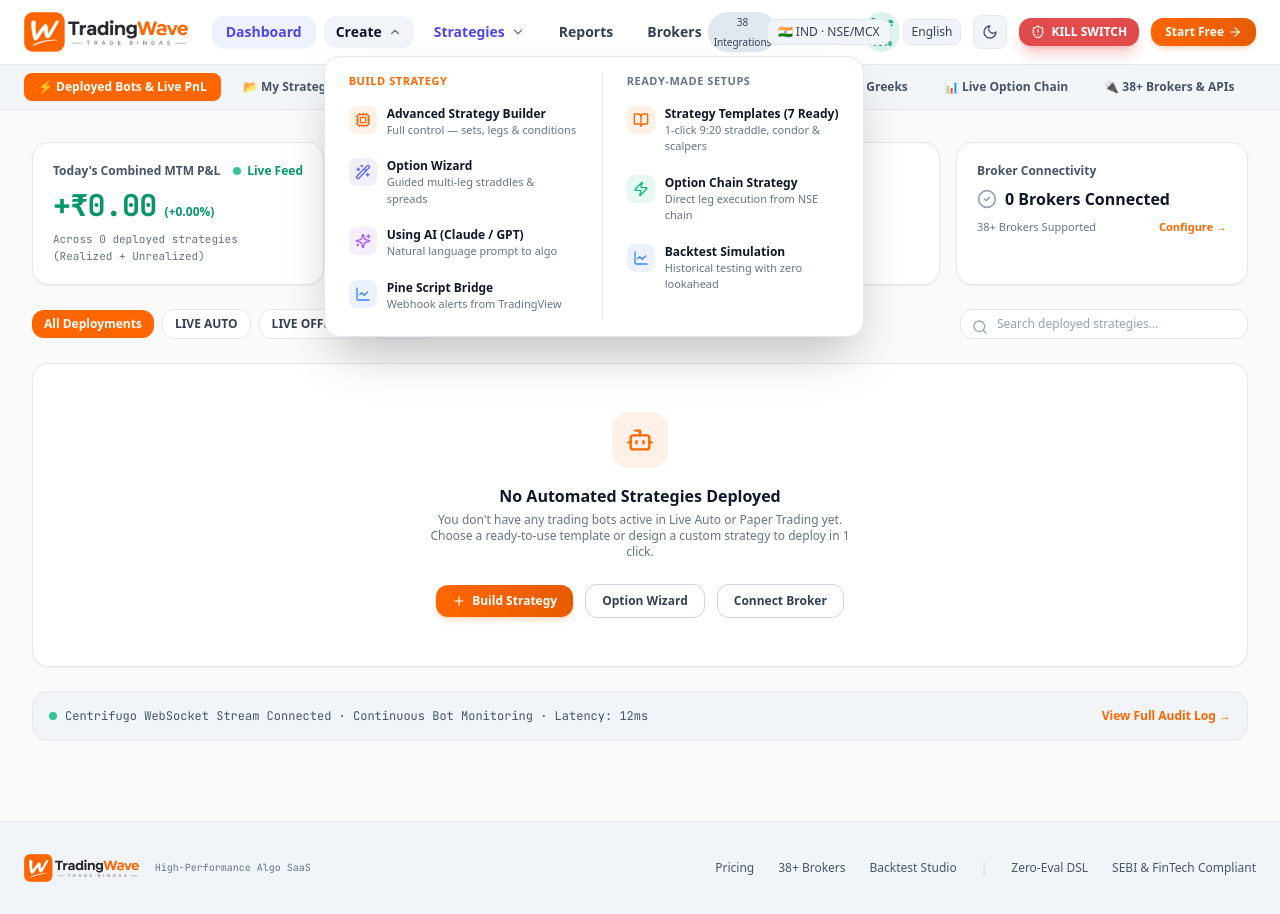
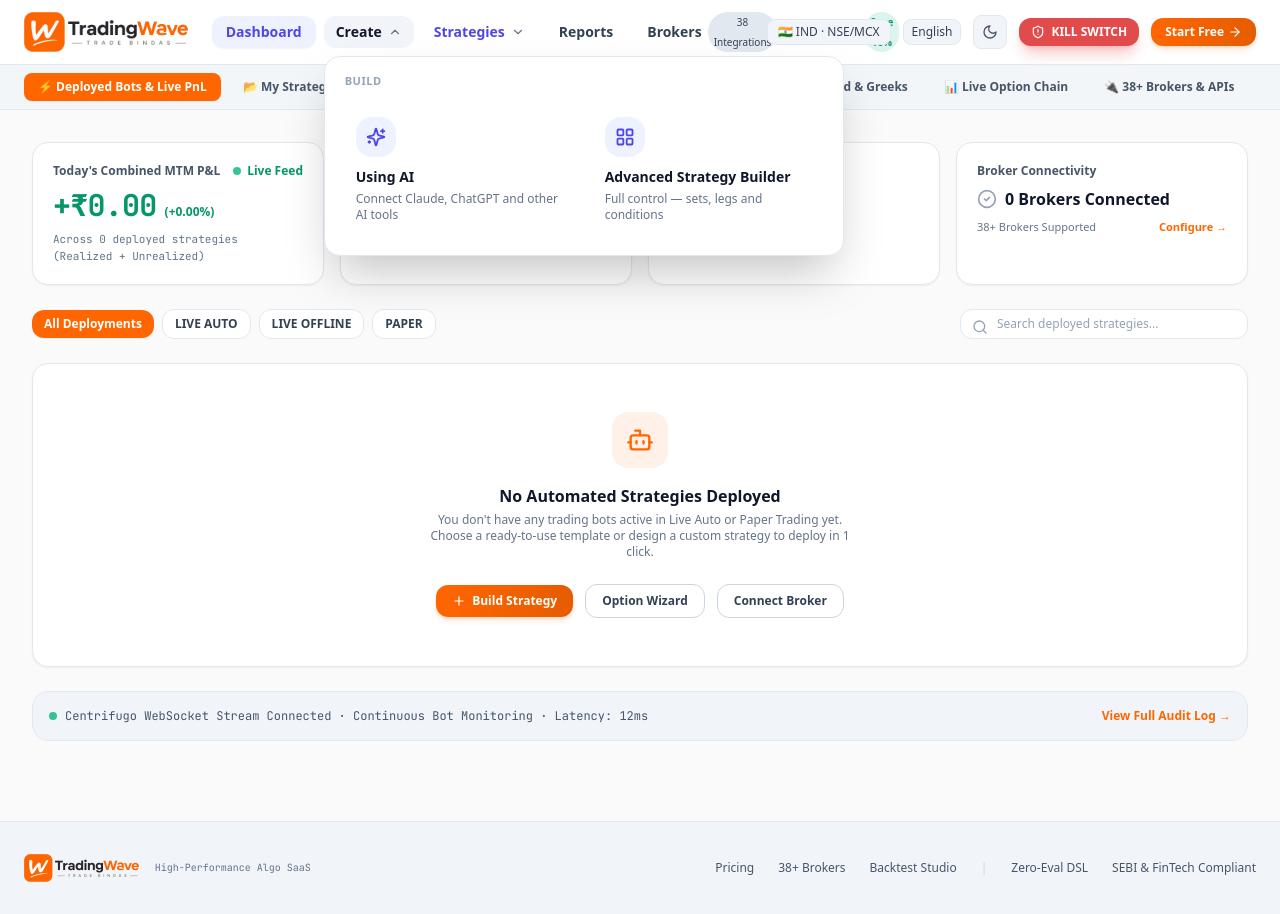
Before and after one commit to dayafoods777/tradingwave, a Next.js app in the folder apps/web/: page / in a window 1280 px wide. Both pictures are taken after a click on the button "Create". Built offline with nearby package versions, Linux system fonts and the light colour scheme.

Commit message:
feat: refine Create dropdown to Using AI and Advanced Strategy Builder

```diff
--- a/apps/web/src/components/Header.tsx
+++ b/apps/web/src/components/Header.tsx
@@ -5,7 +5,6 @@ import {
   Sparkles,
   Layers,
   Wand2,
-  Cpu,
   LineChart,
   Bot,
   Zap,
@@ -15,8 +14,6 @@ import {
   ShieldAlert,
   ChevronDown,
   ArrowRight,
-  BookOpen,
-  FileText,
   TrendingUp,
   LayoutGrid
 } from 'lucide-react';
@@ -126,113 +123,44 @@ export default function Header({
 
               {createMenuOpen && (
                 <div
-                  className="absolute left-0 top-full mt-2 w-[540px] bg-white dark:bg-[#131B2E] border border-slate-200 dark:border-[#1E293B] rounded-2xl p-4 shadow-2xl z-50 grid grid-cols-2 gap-4 animate-in fade-in slide-in-from-top-2 duration-150"
+                  className="absolute left-0 top-full mt-2 w-[480px] sm:w-[520px] bg-white dark:bg-[#131B2E] border border-slate-200 dark:border-[#1E293B] rounded-2xl p-4 shadow-2xl z-50 animate-in fade-in slide-in-from-top-2 duration-150"
                 >
-                  {/* Column 1: Build */}
-                  <div>
-                    <div className="text-[11px] font-bold uppercase tracking-wider text-[#FF6600] mb-2 px-2">
-                      Build Strategy
+                  <div className="text-[11px] font-bold uppercase tracking-wider text-slate-400 dark:text-slate-500 mb-3 px-1">
+                    BUILD
                   </div>
-                    <div className="space-y-1">
+
+                  <div className="grid grid-cols-2 gap-3">
+                    {/* 1. Using AI */}
                     <button
                       onClick={() => handleSelectCreateItem('builder')}
-                        className="w-full text-left p-2 rounded-xl hover:bg-slate-100 dark:hover:bg-[#0E1526] transition flex items-start gap-2.5 group"
+                      className="text-left p-3.5 rounded-2xl hover:bg-slate-50 dark:hover:bg-[#0E1526] border border-transparent hover:border-slate-200 dark:hover:border-[#1E293B] transition group flex flex-col items-start"
                     >
-                        <div className="p-1.5 rounded-lg bg-orange-500/10 text-[#FF6600] group-hover:bg-[#FF6600] group-hover:text-white transition">
-                          <Cpu className="w-4 h-4" />
+                      <div className="w-10 h-10 rounded-2xl bg-[#EEF2FF] dark:bg-[#1E1B4B] text-[#4F46E5] dark:text-[#818CF8] flex items-center justify-center mb-2.5 group-hover:scale-105 transition-transform">
+                        <Sparkles className="w-5 h-5 stroke-[2.2]" />
                       </div>
-                        <div>
-                          <div className="text-xs font-bold text-slate-900 dark:text-white">Advanced Strategy Builder</div>
-                          <div className="text-[11px] text-slate-500 dark:text-slate-400">Full control — sets, legs & conditions</div>
+                      <div className="text-sm font-bold text-slate-900 dark:text-white group-hover:text-[#4F46E5] dark:group-hover:text-[#818CF8] transition-colors">
+                        Using AI
+                      </div>
+                      <div className="text-xs text-slate-500 dark:text-slate-400 mt-1 leading-snug">
+                        Connect Claude, ChatGPT and other AI tools
                       </div>
                     </button>
 
+                    {/* 2. Advanced Strategy Builder */}
                     <button
-                        onClick={() => handleSelectCreateItem('wizard')}
-                        className="w-full text-left p-2 rounded-xl hover:bg-slate-100 dark:hover:bg-[#0E1526] transition flex items-start gap-2.5 group"
+                      onClick={() => handleSelectCreateItem('builder')}
+                      className="text-left p-3.5 rounded-2xl hover:bg-slate-50 dark:hover:bg-[#0E1526] border border-transparent hover:border-slate-200 dark:hover:border-[#1E293B] transition group flex flex-col items-start"
                     >
-                        <div className="p-1.5 rounded-lg bg-indigo-500/10 text-indigo-500 dark:text-indigo-400 group-hover:bg-indigo-600 group-hover:text-white transition">
-                          <Wand2 className="w-4 h-4" />
+                      <div className="w-10 h-10 rounded-2xl bg-[#EEF2FF] dark:bg-[#1E1B4B] text-[#4F46E5] dark:text-[#818CF8] flex items-center justify-center mb-2.5 group-hover:scale-105 transition-transform">
+                        <LayoutGrid className="w-5 h-5 stroke-[2.2]" />
                       </div>
-                        <div>
-                          <div className="text-xs font-bold text-slate-900 dark:text-white">Option Wizard</div>
-                          <div className="text-[11px] text-slate-500 dark:text-slate-400">Guided multi-leg straddles & spreads</div>
+                      <div className="text-sm font-bold text-slate-900 dark:text-white group-hover:text-[#4F46E5] dark:group-hover:text-[#818CF8] transition-colors">
+                        Advanced Strategy Builder
+                      </div>
+                      <div className="text-xs text-slate-500 dark:text-slate-400 mt-1 leading-snug">
+                        Full control — sets, legs and conditions
                       </div>
                     </button>
-
-                      <button
-                        onClick={() => handleSelectCreateItem('builder')}
-                        className="w-full text-left p-2 rounded-xl hover:bg-slate-100 dark:hover:bg-[#0E1526] transition flex items-start gap-2.5 group"
-                      >
-                        <div className="p-1.5 rounded-lg bg-purple-500/10 text-purple-500 dark:text-purple-400 group-hover:bg-purple-600 group-hover:text-white transition">
-                          <Sparkles className="w-4 h-4" />
-                        </div>
-                        <div>
-                          <div className="text-xs font-bold text-slate-900 dark:text-white">Using AI (Claude / GPT)</div>
-                          <div className="text-[11px] text-slate-500 dark:text-slate-400">Natural language prompt to algo</div>
-                        </div>
-                      </button>
-
-                      <button
-                        onClick={() => handleSelectCreateItem('wizard')}
-                        className="w-full text-left p-2 rounded-xl hover:bg-slate-100 dark:hover:bg-[#0E1526] transition flex items-start gap-2.5 group"
-                      >
-                        <div className="p-1.5 rounded-lg bg-blue-500/10 text-blue-500 dark:text-blue-400 group-hover:bg-blue-600 group-hover:text-white transition">
-                          <LineChart className="w-4 h-4" />
-                        </div>
-                        <div>
-                          <div className="text-xs font-bold text-slate-900 dark:text-white">Pine Script Bridge</div>
-                          <div className="text-[11px] text-slate-500 dark:text-slate-400">Webhook alerts from TradingView</div>
-                        </div>
-                      </button>
-                    </div>
-                  </div>
-
-                  {/* Column 2: Ready-Made Setups */}
-                  <div className="border-l border-slate-200 dark:border-[#1E293B] pl-4">
-                    <div className="text-[11px] font-bold uppercase tracking-wider text-slate-500 dark:text-slate-400 mb-2 px-2">
-                      Ready-Made Setups
-                    </div>
-                    <div className="space-y-1">
-                      <button
-                        onClick={() => handleSelectCreateItem('builder')}
-                        className="w-full text-left p-2 rounded-xl hover:bg-slate-100 dark:hover:bg-[#0E1526] transition flex items-start gap-2.5 group"
-                      >
-                        <div className="p-1.5 rounded-lg bg-orange-500/10 text-[#FF6600] group-hover:bg-[#FF6600] group-hover:text-white transition">
-                          <BookOpen className="w-4 h-4" />
-                        </div>
-                        <div>
-                          <div className="text-xs font-bold text-slate-900 dark:text-white">Strategy Templates (7 Ready)</div>
-                          <div className="text-[11px] text-slate-500 dark:text-slate-400">1-click 9:20 straddle, condor & scalpers</div>
-                        </div>
-                      </button>
-
-                      <button
-                        onClick={() => handleSelectCreateItem('optionchain')}
-                        className="w-full text-left p-2 rounded-xl hover:bg-slate-100 dark:hover:bg-[#0E1526] transition flex items-start gap-2.5 group"
-                      >
-                        <div className="p-1.5 rounded-lg bg-emerald-500/10 text-emerald-500 dark:text-emerald-400 group-hover:bg-emerald-600 group-hover:text-white transition">
-                          <Zap className="w-4 h-4" />
-                        </div>
-                        <div>
-                          <div className="text-xs font-bold text-slate-900 dark:text-white">Option Chain Strategy</div>
-                          <div className="text-[11px] text-slate-500 dark:text-slate-400">Direct leg execution from NSE chain</div>
-                        </div>
-                      </button>
-
-                      <button
-                        onClick={() => handleSelectCreateItem('backtest')}
-                        className="w-full text-left p-2 rounded-xl hover:bg-slate-100 dark:hover:bg-[#0E1526] transition flex items-start gap-2.5 group"
-                      >
-                        <div className="p-1.5 rounded-lg bg-blue-500/10 text-blue-500 dark:text-blue-400 group-hover:bg-blue-600 group-hover:text-white transition">
-                          <LineChart className="w-4 h-4" />
-                        </div>
-                        <div>
-                          <div className="text-xs font-bold text-slate-900 dark:text-white">Backtest Simulation</div>
-                          <div className="text-[11px] text-slate-500 dark:text-slate-400">Historical testing with zero lookahead</div>
-                        </div>
-                      </button>
-                    </div>
                   </div>
                 </div>
               )}
```
Lines whose indentation alone changed are shown as unchanged.
